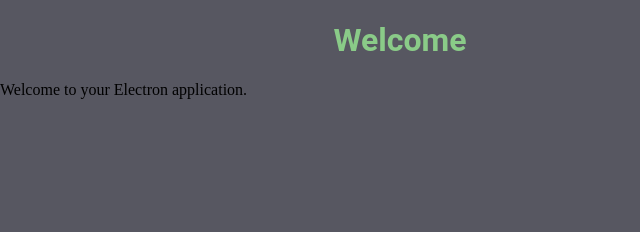
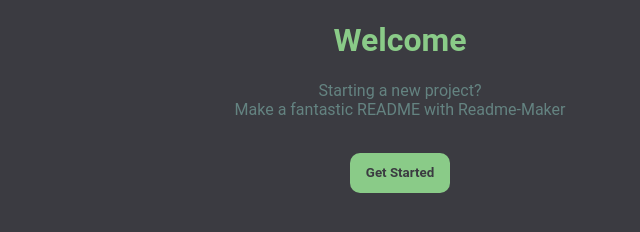
Before and after one commit to Mason-Dino/README-maker, an Electron app: page src/index.html in a window 800 px wide. Shown: the whole page, without its empty margins (0-640 px from the left). Drawn offline with Linux system fonts and the light colour scheme.

Commit message:
working on home page

```diff
--- a/src/index.css
+++ b/src/index.css
@@ -2,7 +2,7 @@
     --burnt-sienna: #dd7765ff;
     --pistachio: #8acb88ff;
     --hookers-green: #648381ff;
-    --davys-gray: #575761ff;
+    --davys-gray: rgb(59, 59, 65);
 }
 
 body {
@@ -15,3 +15,21 @@
     color: var(--pistachio);
     text-align: center;
 }
+
+p {
+    font-family: "Roboto", sans-serif;
+    color: var(--hookers-green);
+    text-align: center;
+}
+
+button {
+    cursor: pointer;
+    background-color: var(--pistachio);
+    color: var(--davys-gray);
+    font-family: "Roboto", sans-serif;
+    font-weight: bold;
+    width: 100px;
+    height: 40px;
+    border: none;
+    border-radius: 10px;
+}
--- a/src/index.html
+++ b/src/index.html
@@ -7,6 +7,10 @@
     </head>
     <body>
         <h1>Welcome</h1>
-        <p>Welcome to your Electron application.</p>
+        <p>Starting a new project?<br>Make a fantastic README with Readme-Maker</p>
+        <br>
+        <div style="text-align: center;">
+            <button>Get Started</button>
+        </div>
     </body>
 </html>
```
